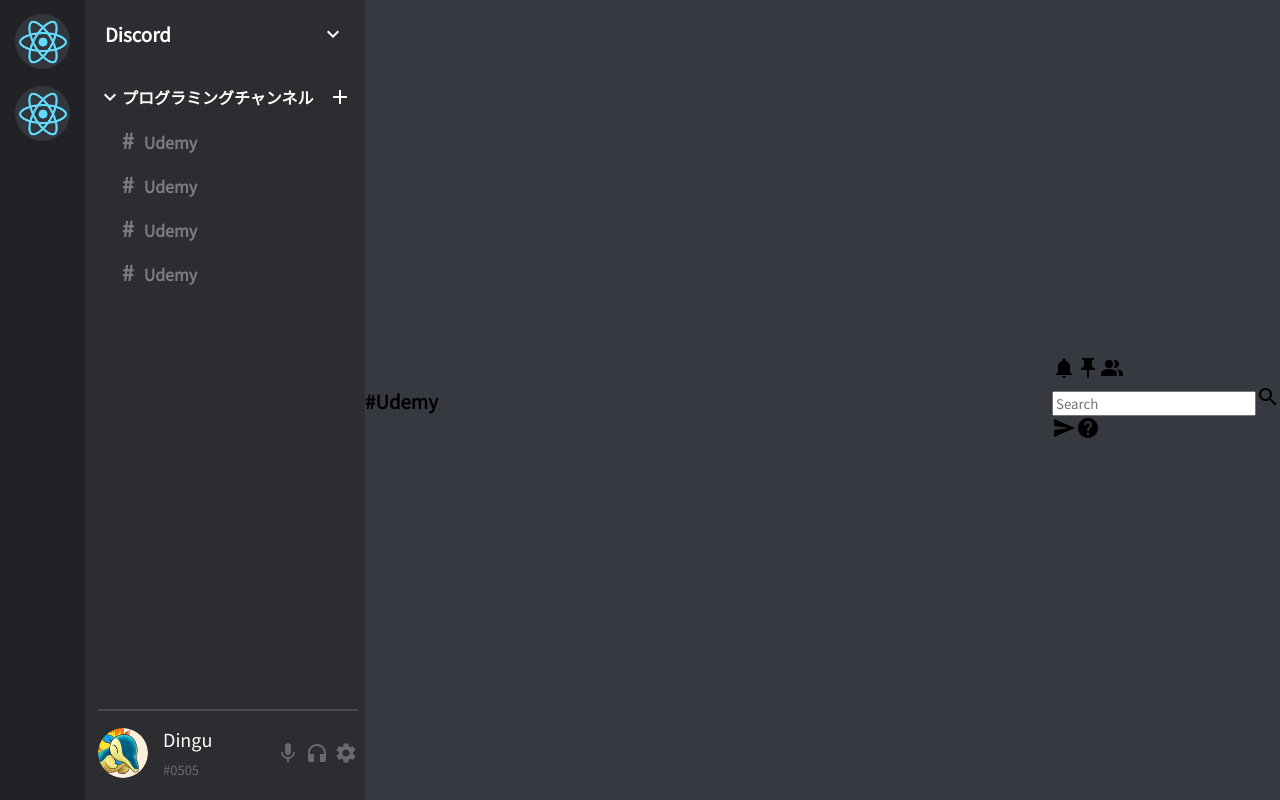
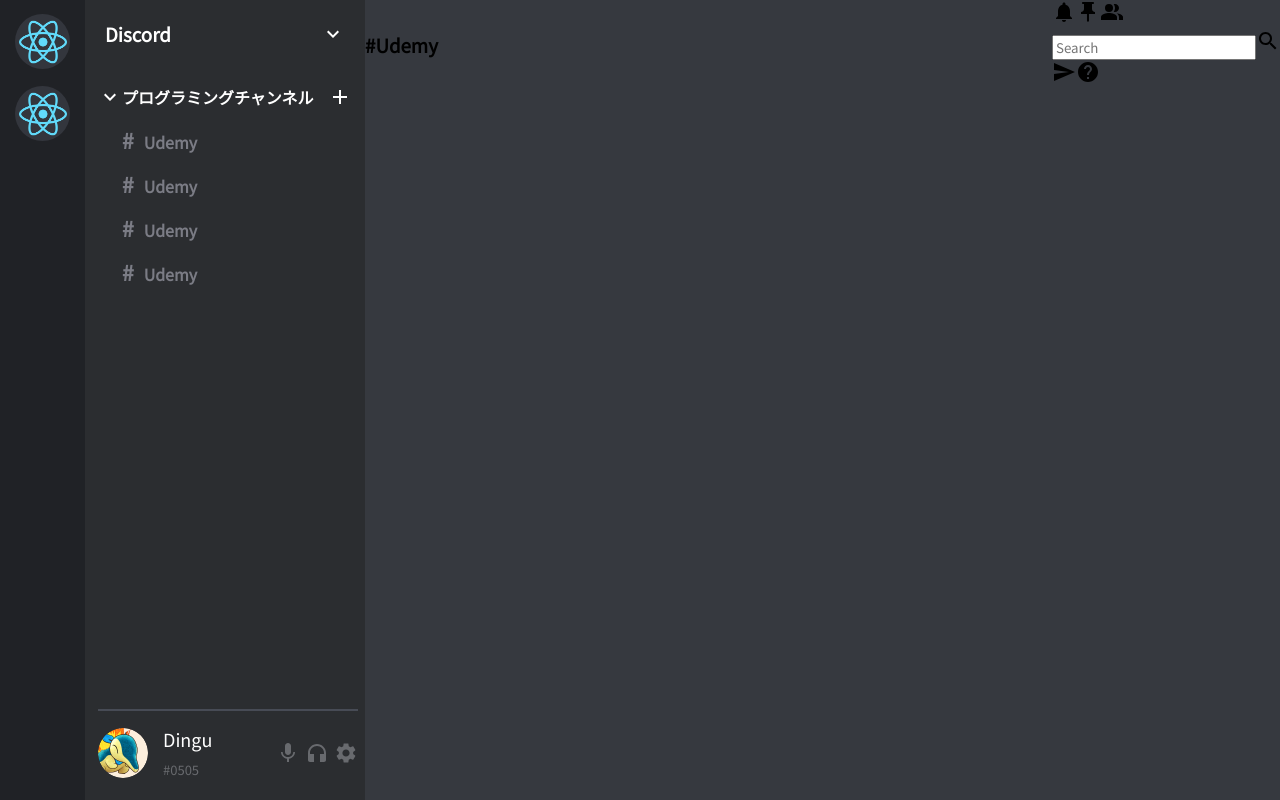
Before and after one commit to Dingu-suke/discord-clone, a React (Create React App) app: page / in a window 1280 px wide. Built offline with nearby package versions, Linux system fonts and the light colour scheme.

Commit message:
チャットコンポーネント1

```diff
--- a/src/components/chat/Chat.scss
+++ b/src/components/chat/Chat.scss
@@ -2,4 +2,6 @@
   display: flex;
   flex: 1;
   background-color: #36393f;
+  flex-direction: column;
+  height: 100vh;
 }
--- a/src/components/chat/ChatHeader.scss
+++ b/src/components/chat/ChatHeader.scss
@@ -1,3 +1,4 @@
+
 .chatHeader {
   display: flex;
   align-items: center;
```
